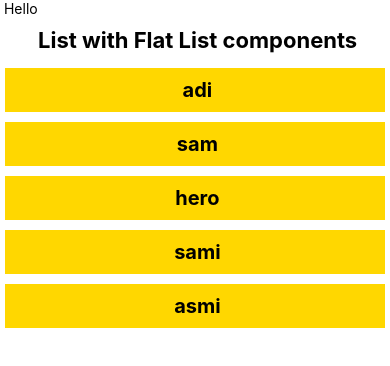
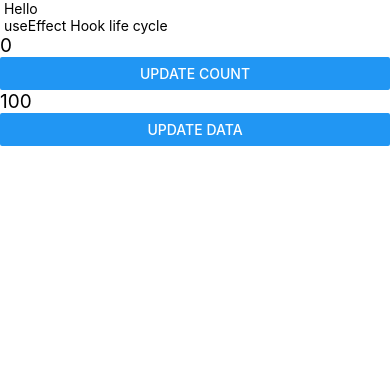
Before and after one commit to itmadityajoshi/RN-Learning, a React Native app in the folder Learning/: screen / in a window 390 px wide. Shown: the top 366 px of the page. Built offline with nearby package versions, Linux system fonts and the light colour scheme.

Commit message:
update app file with some components

```diff
--- a/Learning/App.js
+++ b/Learning/App.js
@@ -7,6 +7,10 @@ import Styling from "./components/Styling";
 import HandletextInput from "./components/HandletextInput";
 import SimpleForm from "./components/SimpleForm";
 import Flatlist from "./components/Flatlist";
+import Maplist from "./components/Maplist";
+import DynamicGrid from "./components/DynamicGrid";
+import ComponentLoopWithFlatlist from "./components/ComponentLoopWithFlatlist";
+import UseEffecth from "./components/UseEffecth";
 
 const App = () => {
   return (
@@ -19,7 +23,11 @@ const App = () => {
         {/* <Styling/>  */}
         {/* <HandletextInput/> */}
         {/* <SimpleForm/> */}
-        <Flatlist/>
+        {/* <Flatlist/> */}
+        {/* <Maplist/> */}
+        {/* <DynamicGrid/> */}
+        {/* <ComponentLoopWithFlatlist/> */}
+        <UseEffecth/>
       </View>
     </SafeAreaView>
   );
```
